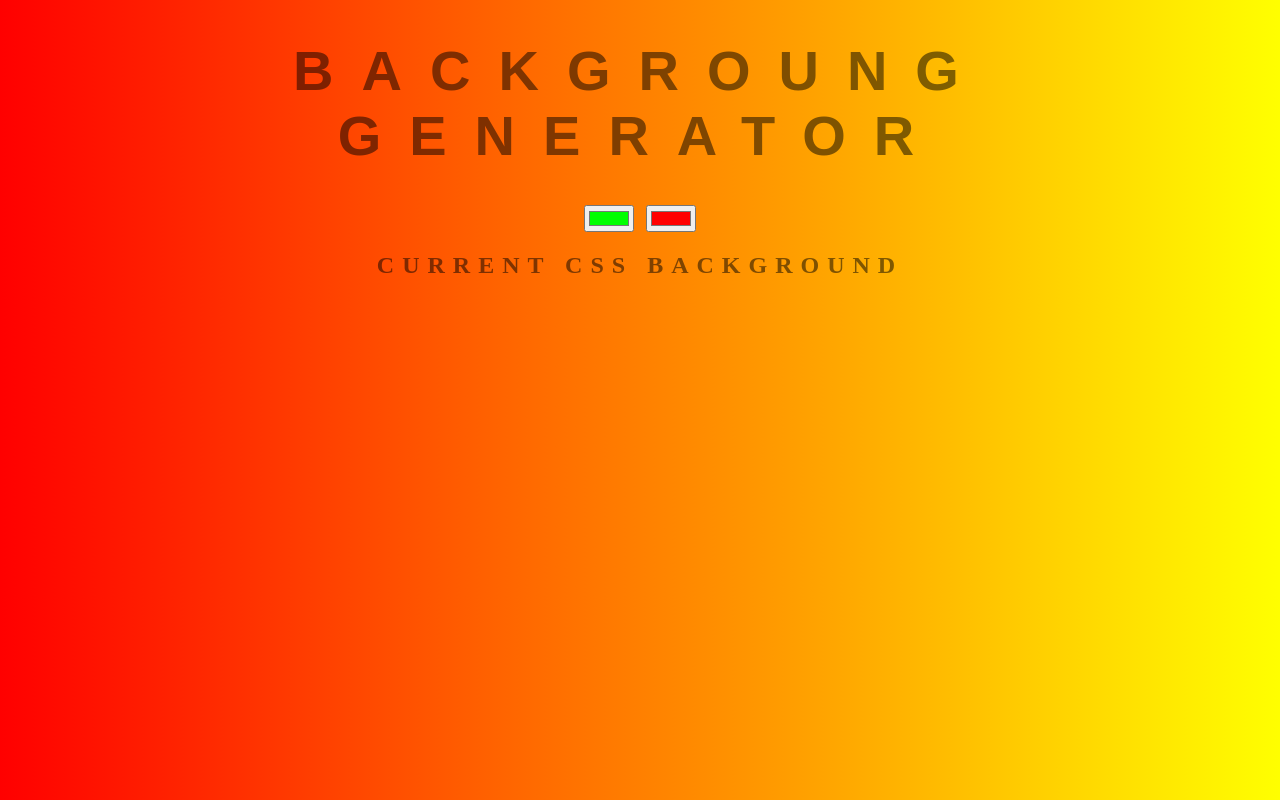
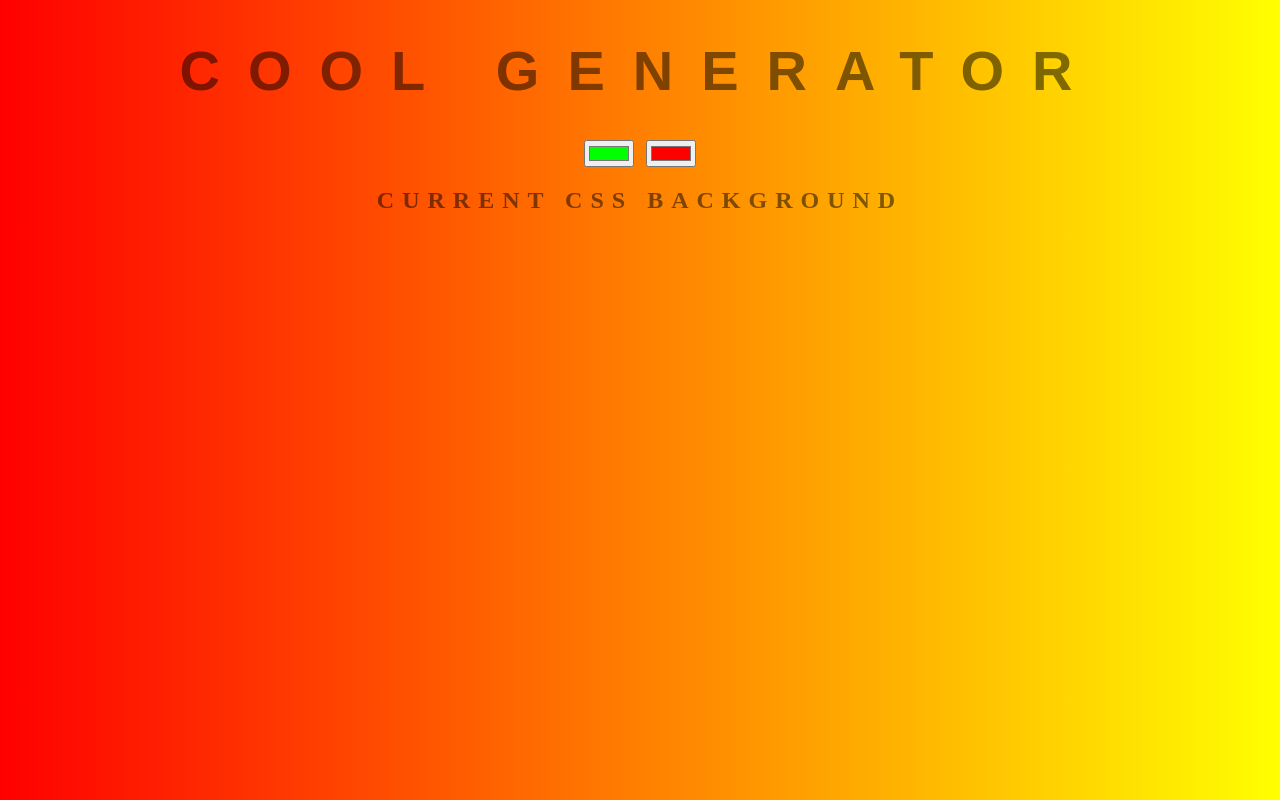
Before and after one commit to sarkar10425/background-generator, a plain HTML site: page index2.html in a window 1280 px wide. Drawn offline with Linux system fonts and the light colour scheme.

Commit message:
changing title

```diff
--- a/index2.html
+++ b/index2.html
@@ -5,7 +5,7 @@
 	<link rel="stylesheet" type="text/css" href="style2.css">
 </head>
 <body id="gradient">
-	<h1>Backgroung Generator</h1>
+	<h1>Cool Generator</h1>
 	<input oninput="setGradient()" class="color1" type="color" name="color1" value="#00ff00">
 	<input oninput="setGradient()" class="color2" type="color" name="color2" value="#ff0000">
 	<h2>Current CSS Background</h2>
```
